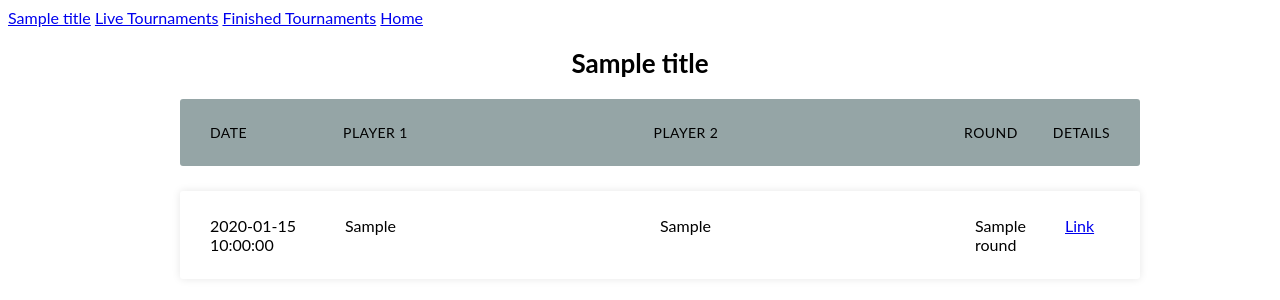
After one commit to snehagavini/Tennis_Visualisation, a Flask app: template app/templates/matches_list.html in a window 1280 px wide. The commit adds this page. Shown: the top 300 px of the page. Run offline with Flask 3, Linux system fonts and the light colour scheme; the template is opened without the code that fills it: most values are stand-ins (such as "Sample title", 1, 10 or a date in 2020); style sheets or scripts are compiled from the project's sources; parts of the project's set-up code (start-up, migrations or seed data) failed here and were passed over.

Commit message:
Generating the tables and viewing them

```diff
--- a/app/static/matches_list.scss
+++ b/app/static/matches_list.scss
@@ -37,16 +37,19 @@ body {
       box-shadow: 0px 0px 9px 0px rgba(0,0,0,0.1);
     }
     .col-1 {
+      flex-basis: 15%;
+    }
+    .col-2 {
+      flex-basis: 35%;
+    }
+    .col-3 {
+      flex-basis: 35%;
+    }
+    .col-4 {
       flex-basis: 10%;
     }
-    .col-2 {
-      flex-basis: 40%;
-    }
-    .col-3 {
-      flex-basis: 25%;
-    }
-    .col-4 {
-      flex-basis: 25%;
+    .col-5 {
+      flex-basis: 5%;
     }
 
     @media all and (max-width: 767px) {
--- a/app/static/matches_list1.css
+++ b/app/static/matches_list1.css
@@ -33,16 +33,19 @@ h2 {
   box-shadow: 0px 0px 9px 0px rgba(0, 0, 0, 0.1); }
 
 .responsive-table .col-1 {
+  flex-basis: 15%; }
+
+.responsive-table .col-2 {
+  flex-basis: 35%; }
+
+.responsive-table .col-3 {
+  flex-basis: 35%; }
+
+.responsive-table .col-4 {
   flex-basis: 10%; }
 
-.responsive-table .col-2 {
-  flex-basis: 40%; }
-
-.responsive-table .col-3 {
-  flex-basis: 25%; }
-
-.responsive-table .col-4 {
-  flex-basis: 25%; }
+.responsive-table .col-5 {
+  flex-basis: 5%; }
 
 @media all and (max-width: 767px) {
   .responsive-table .table-header {
--- a/app/templates/index.html
+++ b/app/templates/index.html
@@ -1,7 +1,7 @@
 <html>
     <head>
         <meta name="viewport" content="width=device-width, initial-scale=1">
-        <link rel="stylesheet" type="text/css" href = {{ url_for('static', filename='style.css') }} />
+        <link rel="stylesheet" type="text/css" href = "{{ url_for('static', filename='style.css') }}" />
     </head>
     <body>
         <div class="container">
@@ -10,7 +10,7 @@
 
             <div class="row">
                 <div class="column">
-                    <a class="noDecoration" href = {{ url_for('live_tournaments') }}>
+                    <a class="noDecoration" href = "{{ url_for('live_tournaments') }}">
                         <div class="card">
                             <h3>Live</h3>
                         </div>
@@ -18,7 +18,7 @@
                 </div>
 
                 <div class="column">
-                    <a class="noDecoration" href = {{ url_for('finished_tournaments') }}>
+                    <a class="noDecoration" href = "{{ url_for('finished_tournaments') }}">
                         <div class="card">
                             <h3>Finished</h3>
                         </div>
--- /dev/null
+++ b/app/templates/matches_list.html
@@ -0,0 +1,37 @@
+<!DOCTYPE html>
+<html>
+    <head>
+        <title>Test application</title>
+        <link rel="stylesheet" type="text/css" href = {{ url_for('static', filename='matches_list.css') }} />
+        <link rel="stylesheet" type="text/css" href = {{ url_for('static', filename='matches_list1.css') }} />
+    </head>
+    <body>
+        <div class="navbar">
+            <a href=#>{{ title }}</a>
+            <a class ="right" href="{{ url_for('live_tournaments') }}">Live Tournaments</a>
+            <a class ="right" href="{{ url_for('finished_tournaments') }}">Finished Tournaments</a>
+            <a class ="right" href="{{ url_for('index') }}">Home</a>
+        </div>
+        <div class="container">
+            <h2>{{ title }}</h2>
+            <ul class="responsive-table">
+              <li class="table-header">
+                <div class="col col-1">Date</div>
+                <div class="col col-2">Player 1</div>
+                <div class="col col-3">Player 2</div>
+                <div class="col col-4">Round</div>
+                <div class="col col-5">Details</div>
+              </li>
+              {% for i in matches[title] %}
+              <li class="table-row">
+                <div class="col col-1" data-label="Date">{{ i['Date'] }}</div>
+                <div class="col col-2" data-label="Player 1">{{ i['Player 1'] }}</div>
+                <div class="col col-3" data-label="Player 2">{{ i['Player 2'] }}</div>
+                <div class="col col-4" data-label="Round">{{ i['Round'] }}</div>
+                <div class="col col-5" data-label="Details"><a href = "{{ url_for('matches', filename = i['file_name']) }}">Link</a></div>
+              </li>
+              {% endfor %}
+            </ul>
+          </div>
+    </body>
+</html>
--- a/app/templates/tournament.html
+++ b/app/templates/tournament.html
@@ -17,12 +17,14 @@
                 <h2>{{ tournament }}</h2>
                 <p>{{ results[-1] }}</p>
                 <div class="tags">
-                    <div>More</div>
+                    <a href = "{{ url_for(matches_url, tournament = tournament) }}">
+                        <div>More</div>
+                    </a>
                 </div>
             </div>
             {% for i in range(results|length-1) %}
             <div class="card-container">
-                <a href="{{ url_for('matches', filename = results[i]['file_name']) }}">
+                <a href = "{{ url_for('matches', filename = results[i]['file_name']) }}">
                     <div class="card">
                         <header class="article-header">
                             <div>
--- a/src/utils.py
+++ b/src/utils.py
@@ -14,7 +14,8 @@ def get_matches_list(df, size = True):
         df = df.iloc[:5]
 
     results = df.to_dict('records', into=OrderedDict)
-    results.append(length)
+    if size:
+        results.append(length)
 
     return results
 
```
Also changed, not shown: app/routes.py (+22 -60 lines).
